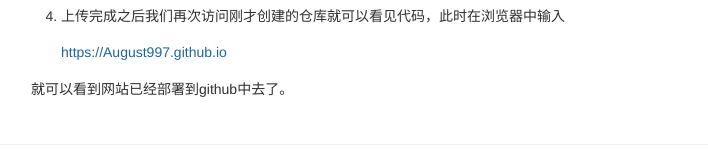
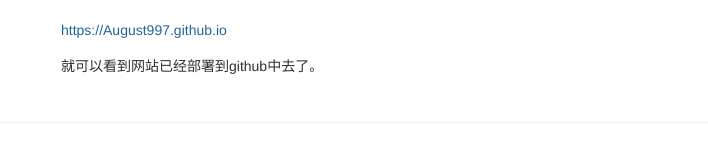
Before and after one commit to August997/August997.github.io, a plain HTML site: page 2019/08/15/2019-8-15/index.html in a window 1280 px wide. Shown: the part 2495-2645 px from the top of the page, without its empty margins (286-994 px from the left). Drawn offline with Linux system fonts and the light colour scheme.

Commit message:
Site updated: 2019-08-15 17:41:19

```diff
--- a/2019/08/15/2019-8-15/index.html
+++ b/2019/08/15/2019-8-15/index.html
@@ -46,7 +46,7 @@
             Hexo博客搭建和部署
           </h1>
           <h1 id="1"><a href="#1" class="headerlink" title="1."></a>1.</h1><p>配置git环境和node.js</p>
-<p>git的安装与配置：<br>    <a href="https://www.cnblogs.com/yszr/p/8317147.html" title="git的安装与配置" target="_blank" rel="noopener">https://www.cnblogs.com/yszr/p/8317147.html</a></p>
+<p>git的安装与配置：<a href="https://www.cnblogs.com/yszr/p/8317147.html" title="git的安装与配置" target="_blank" rel="noopener">https://www.cnblogs.com/yszr/p/8317147.html</a></p>
 <p>node的安装与配置：<a href="https://www.runoob.com/nodejs/nodejs-install-setup.html" title="node的安装与配置" target="_blank" rel="noopener">https://www.runoob.com/nodejs/nodejs-install-setup.html</a></p>
 <p>其中最重要的一步就是node的npm安装，记得要添加到全局环境（npm可以理解为node的工具包的安装器）</p>
 <a id="more"></a>
@@ -81,9 +81,9 @@ deploy:
 </li>
 <li><p>上传完成之后我们再次访问刚才创建的仓库就可以看见代码，此时在浏览器中输入</p>
 <p>  <a href="https://August997.github.io" target="_blank" rel="noopener">https://August997.github.io</a></p>
+<p>就可以看到网站已经部署到github中去了。</p>
 </li>
 </ol>
-<p>就可以看到网站已经部署到github中去了。</p>
 
         </section>
       </div>
```
